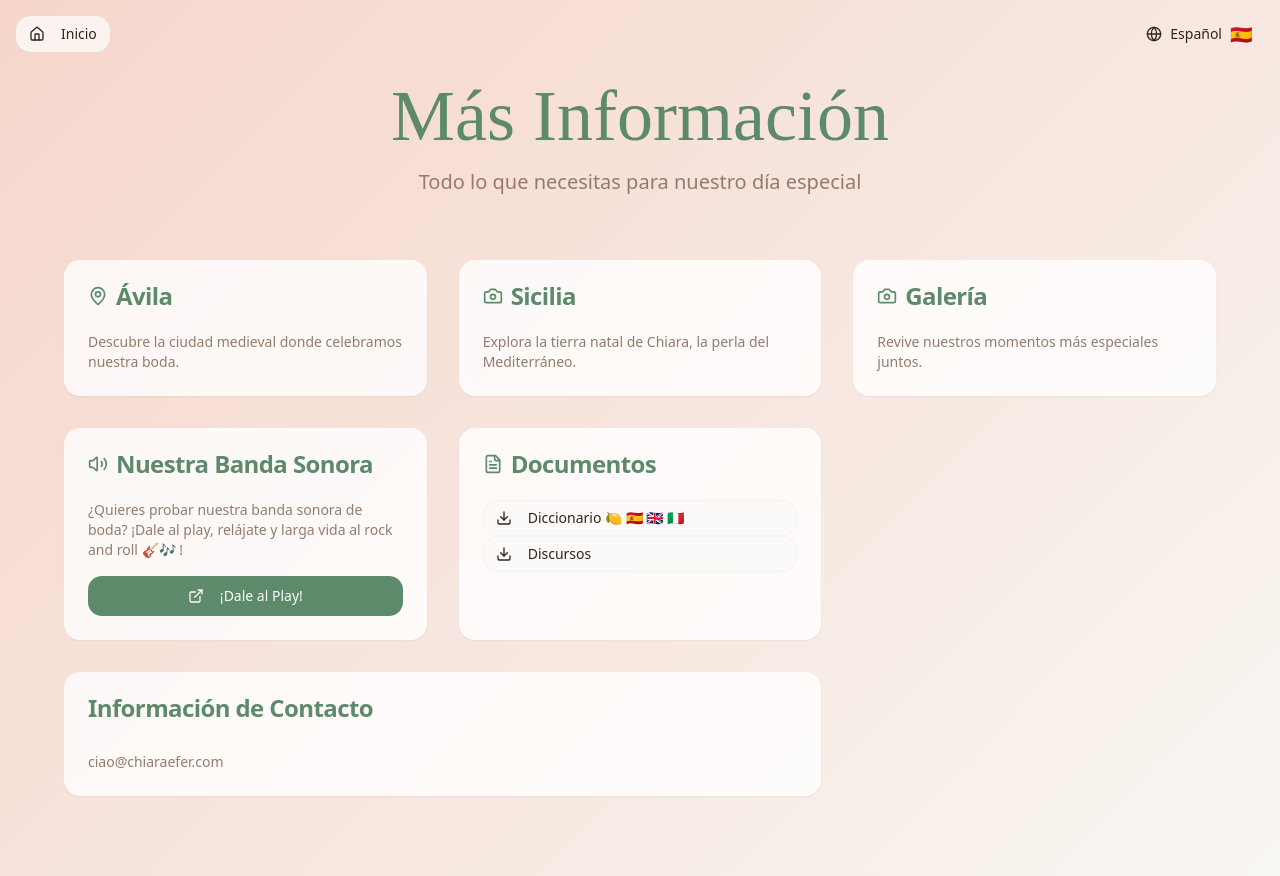
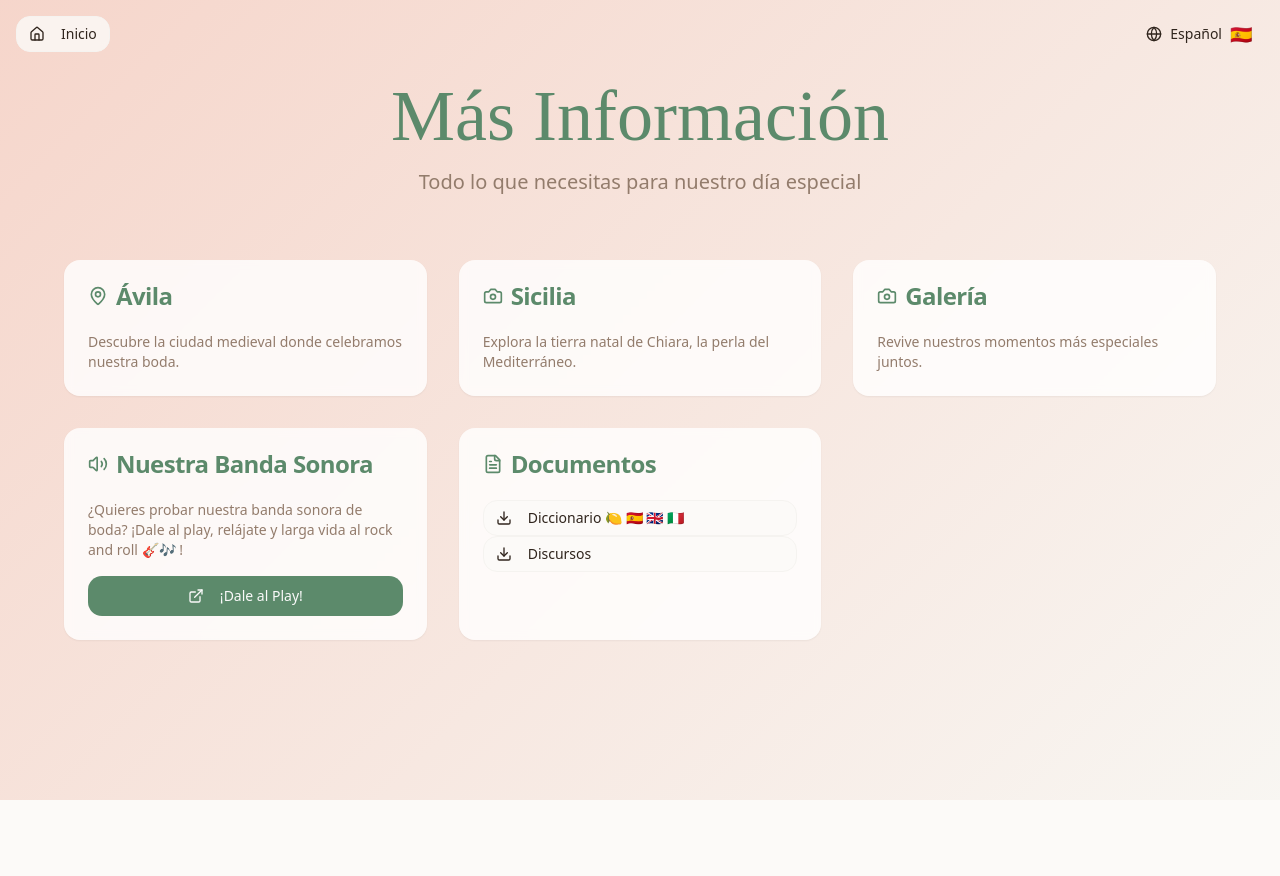
Before and after one commit to Ferdelolmo/wdd, a React (Vite) app: page /more in a window 1280 px wide. After the commit the page ends 800 px from the top, so only its background shows below. Built offline with nearby package versions, Linux system fonts and the light colour scheme; what @grafana/faro-react would draw is missing.

Commit message:
final sections

```diff
--- a/src/pages/More.tsx
+++ b/src/pages/More.tsx
@@ -244,29 +244,6 @@ const More = () => {
               </Link>
             </CardContent>
           </Card>
-
-
-
-          {/* Contact Info */}
-          <Card className="bg-card/80 backdrop-blur-sm shadow-romantic border-0 md:col-span-2">
-            <CardHeader>
-              <CardTitle className="text-primary">
-                {language === 'es' ? 'Información de Contacto' :
-                  language === 'it' ? 'Informazioni di Contatto' :
-                    language === 'scn' ? 'Nfurmazzioni di Cuntattu' :
-                      'Contact Information'}
-              </CardTitle>
-            </CardHeader>
-            <CardContent>
-              <div className="grid md:grid-cols-2 gap-4">
-                <div>
-                  <h4 className="font-semibold text-foreground mb-2"> </h4>
-                  <p className="text-sm text-muted-foreground">ciao@chiaraefer.com</p>
-                  <p className="text-sm text-muted-foreground"></p>
-                </div>
-              </div>
-            </CardContent>
-          </Card>
         </div>
       </div>
     </div>
```
